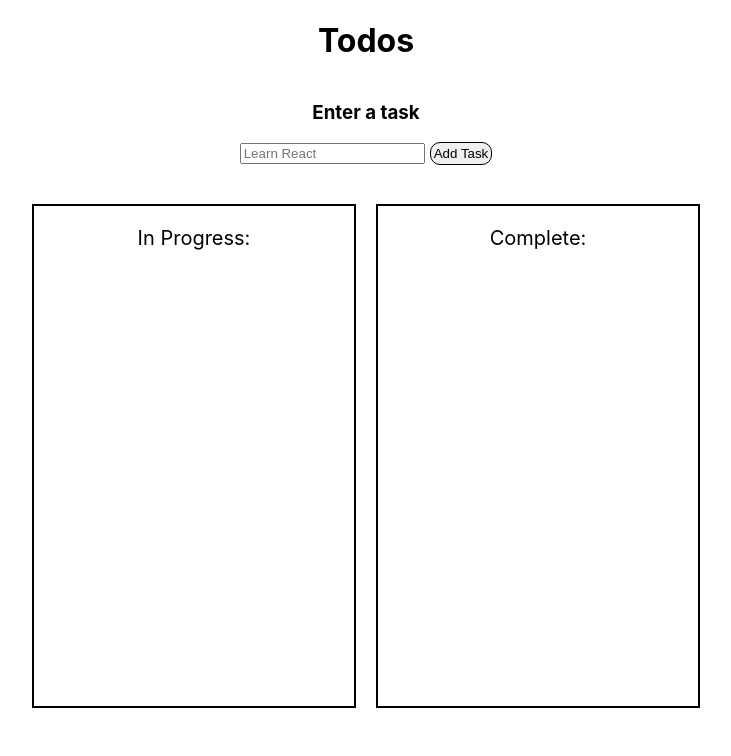
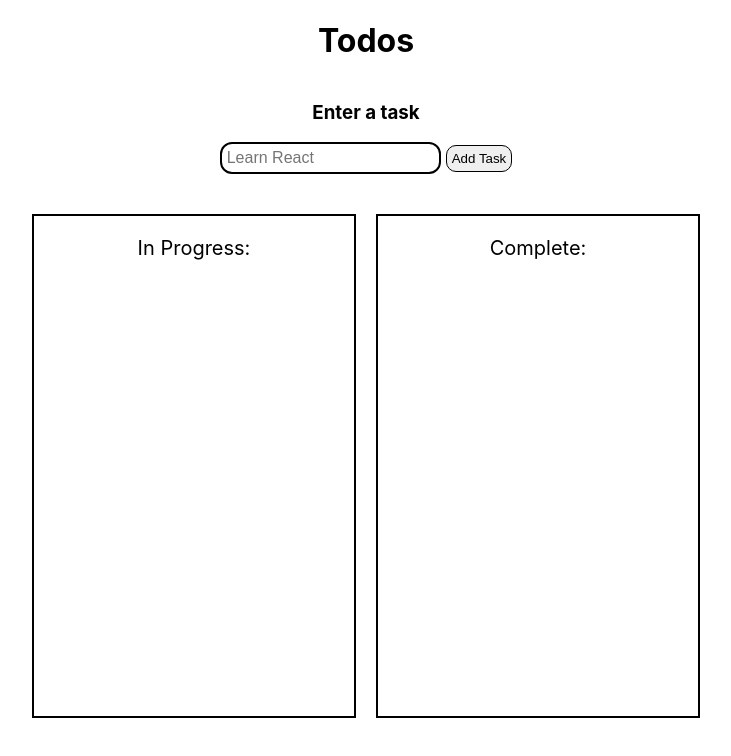
Before and after one commit to MrStealurCar/todo, a React (Create React App) app: page / in a window 1280 px wide. Shown: the top 756 px of the page, without its empty margins (274-1005 px from the left). Built offline with nearby package versions, Linux system fonts and the light colour scheme.

Commit message:
style(input): add styles to input and increase padding on button

```diff
--- a/src/components/input/input.css
+++ b/src/components/input/input.css
@@ -3,6 +3,10 @@
 }
 
 .input {
+  padding: 5px;
+  font-size: 16px;
+  border: 2px solid black;
+  border-radius: 12px;
   margin-bottom: 40px;
   margin-right: 5px;
 }
@@ -10,7 +14,7 @@
 .add-button {
   border: 1px solid black;
   border-radius: 10px;
-  padding: 3px;
+  padding: 5px;
 }
 
 .add-button:hover {
```
